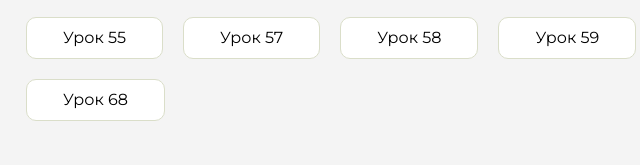
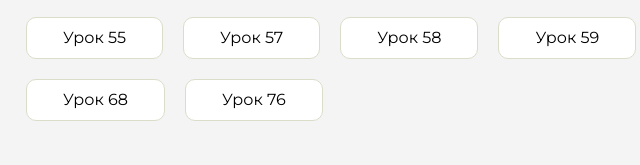
Before and after one commit to Romarios144/homework, a plain HTML site: page index.html in a window 1280 px wide. Shown: the part 345-510 px from the top of the page, 430-1070 px from the left. Drawn offline with Linux system fonts and the light colour scheme.

Commit message:
Update index.html

```diff
--- a/index.html
+++ b/index.html
@@ -134,6 +134,9 @@
                     <li class="content__list-item">
                         <a href="lesson68/index.html">Урок 68</a>
                     </li>
+                    <li class="content__list-item">
+                        <a href="lesson76/index.html">Урок 76</a>
+                    </li>
                 </ul>
             </div>
             <div class="content__block hidden" id="diplomBlock">
```
